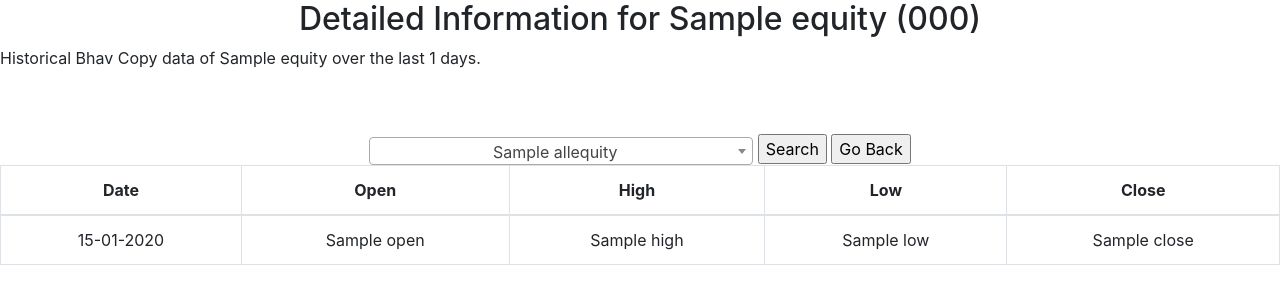
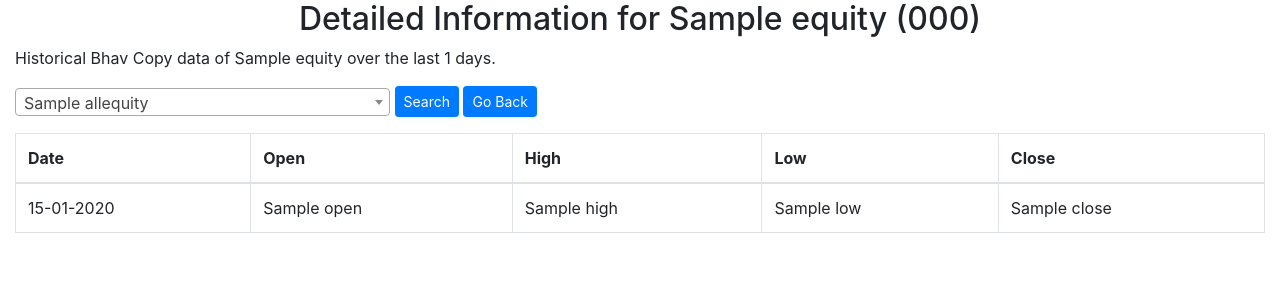
Before and after one commit to OmkarKirpan/bhavcopy, a Python web app: template bhavcopy/public/templates/detail.html in a window 1280 px wide. Shown: the top 304 px of the page. Run offline with Jinja, Linux system fonts and the light colour scheme; the template is opened without the code that fills it: most values are stand-ins (such as "Sample title", 1, 10 or a date in 2020); some libraries are stand-ins or nearby versions.

Commit message:
frontend done

```diff
--- a/bhavcopy/public/templates/detail.html
+++ b/bhavcopy/public/templates/detail.html
@@ -10,21 +10,19 @@
         <link href="https://cdn.jsdelivr.net/npm/select2@4.0.12/dist/css/select2.min.css" rel="stylesheet"/>
     </head>
     <body>
-        <div class="landing-sections text-center landing-screen">
+        <div class="container-fluid">
             <h2 class="text-center">Detailed Information for
                 {{ equities[0].name }}
-                ({{ equities[0].code }})</h2>
-            <div class="mini-container">
-                <div class="table-search-container">
-                    <div class="search-section">
-                        <p class="text-grey" style="text-align:justify;">Historical Bhav Copy data of
+                ({{ equities[0].code }})
+            </h2>
+            <div>
+                <div>
+                    <p style="text-align:justify;">Historical Bhav Copy data of
                         {{ equities[0].name }}
-                            over
-                                                                                                                                                                                                                                                                                                                                                                                                                                                                                                                                                                                                                                                                                                	the last
+                        over                                                                                                                                                                                                                                                                                                                                                                                                                                                                                                                                                                                                                                                                                                                            	the last
                         {{ equities|length }}
                         days.</p>
-                        <br><br>
-                        <form action="/detail">
+                    <form action="/detail" style="margin-bottom: 1rem;">
                         <!-- <input type="text" name="name" placeholder="{{ equities[0].name }}" required> -->
                         <select class="form-control select2" name="name" style="width: 30%">
                             {% for eq in allequities %}
@@ -39,8 +37,8 @@
                                 {% endif %}
                             {% endfor %}
                         </select>
-                            <input type="submit" value="Search">
-                            <input onclick="location.href='/';" type="button" value="Go Back"/>
+                        <input class="btn btn-primary btn-sm" type="submit" value="Search">
+                        <input class="btn btn-primary btn-sm" onclick="location.href='/';" type="button" value="Go Back"/>
                     </form>
                 </div>
                 <div class="table-section">
@@ -69,7 +67,6 @@
                 </div>
             </div>
         </div>
-        </div>
 
         <script crossorigin="anonymous" integrity="sha384-J6qa4849blE2+poT4WnyKhv5vZF5SrPo0iEjwBvKU7imGFAV0wwj1yYfoRSJoZ+n" src="https://code.jquery.com/jquery-3.4.1.slim.min.js"></script>
         <script crossorigin="anonymous" integrity="sha384-Q6E9RHvbIyZFJoft+2mJbHaEWldlvI9IOYy5n3zV9zzTtmI3UksdQRVvoxMfooAo" src="https://cdn.jsdelivr.net/npm/popper.js@1.16.0/dist/umd/popper.min.js"></script>
```
Also changed, not shown: bhavcopy/public/templates/index.html (+6 -5 lines). Lines whose indentation alone changed are shown as unchanged.
